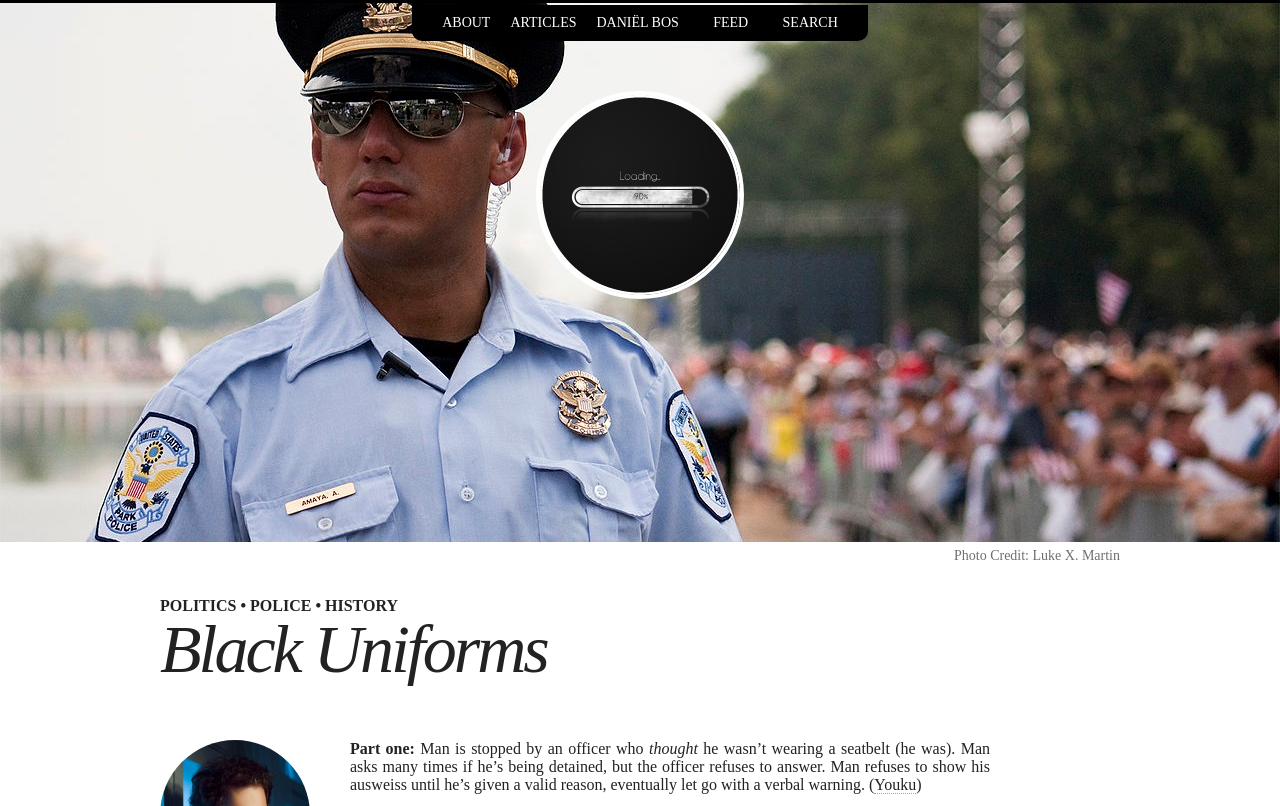
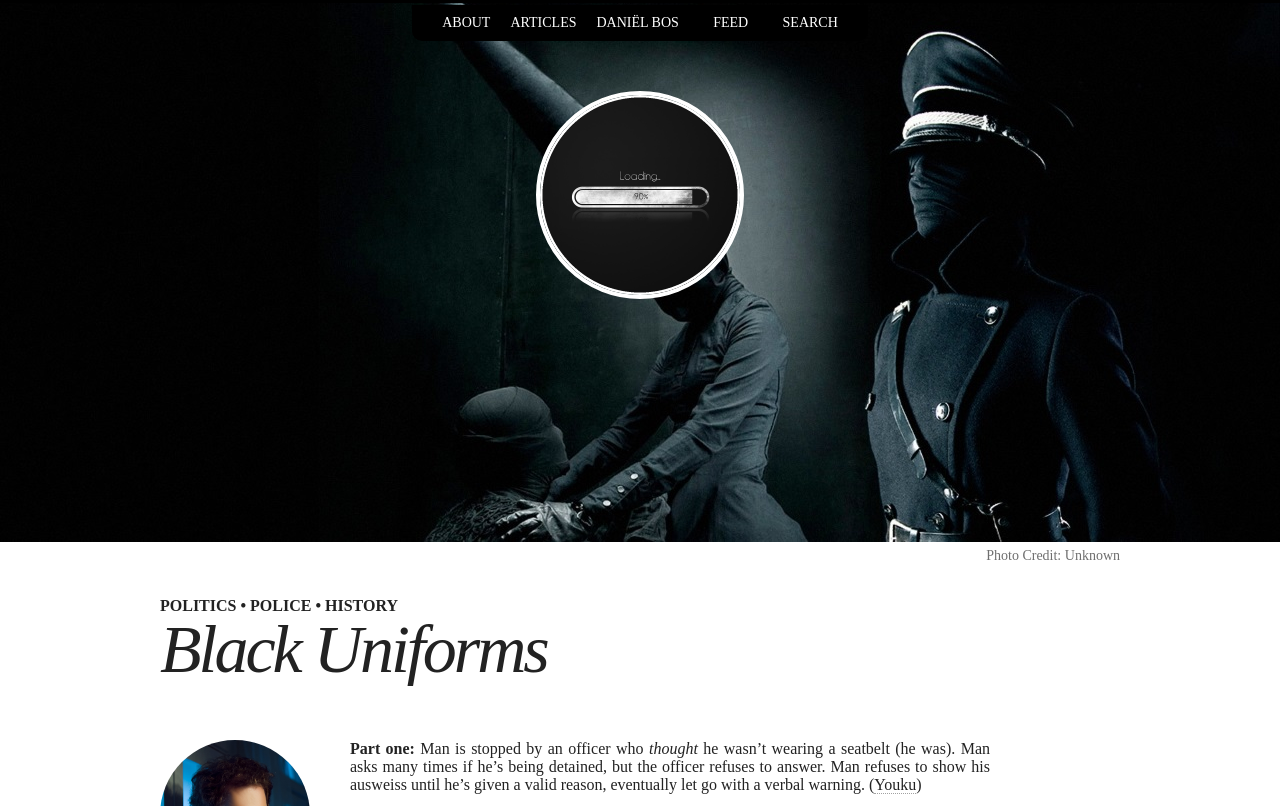
Before and after one commit to corani/corani.github.io, a Jekyll site: the page built from _posts/2014-09-18-black-uniforms.md, in a window 1280 px wide and 900 px high, cut to the strip 0-806 px from the top of the window. Built offline with Jekyll 4.4.1, drawn with Linux system fonts in a browser that asks for light colours; nearby versions of some CDN libraries; some web fonts are replaced; comment, search, counter and statistics services are not loaded.

Commit message:
swap images

```diff
--- a/_posts/2014-09-18-black-uniforms.md
+++ b/_posts/2014-09-18-black-uniforms.md
@@ -5,9 +5,9 @@ modified: 2014-09-18 13:39:53 +0800
 tags: [politics,police,history]
 description: "Across all cultures that have been studied, light colors are consistently associated with goodness and weakness, while dark colors are consistently perceived as strong but evil. On psychological inventories, test subjects rate lighter colors as more pleasant and less dominant. Dark colors on the other hand elicit emotions of anger, hostility, dominance, and aggression."
 image:
-  feature: blue-uniforms.jpg
-  credit:  Luke X. Martin
-  creditlink: http://flickr.com/people/27326713@N02
+  feature: black-uniforms.jpg
+  credit:  Unknown
+  creditlink:
 comments: true
 share:    true
 ---
@@ -45,7 +45,7 @@ buddies and have the man stopped *again* and arrested on some bogus charges, jus
 didn't shut up like the slave you consider him to be.
 
 <div>
-<img src="/images/black-uniforms.jpg" alt="Black Uniforms" style="position:absolute;left:0;width:100%" onload="(function(img) {img.parentNode.setAttribute('style', 'height:' + img.height + 'px');})(this)">
+<img src="/images/blue-uniforms.jpg" alt="Blue Uniforms" style="position:absolute;left:0;width:100%" onload="(function(img) {img.parentNode.setAttribute('style', 'height:' + img.height + 'px');})(this)">
 </div>
 
 **Whatever happened to the police-blue?**
```
